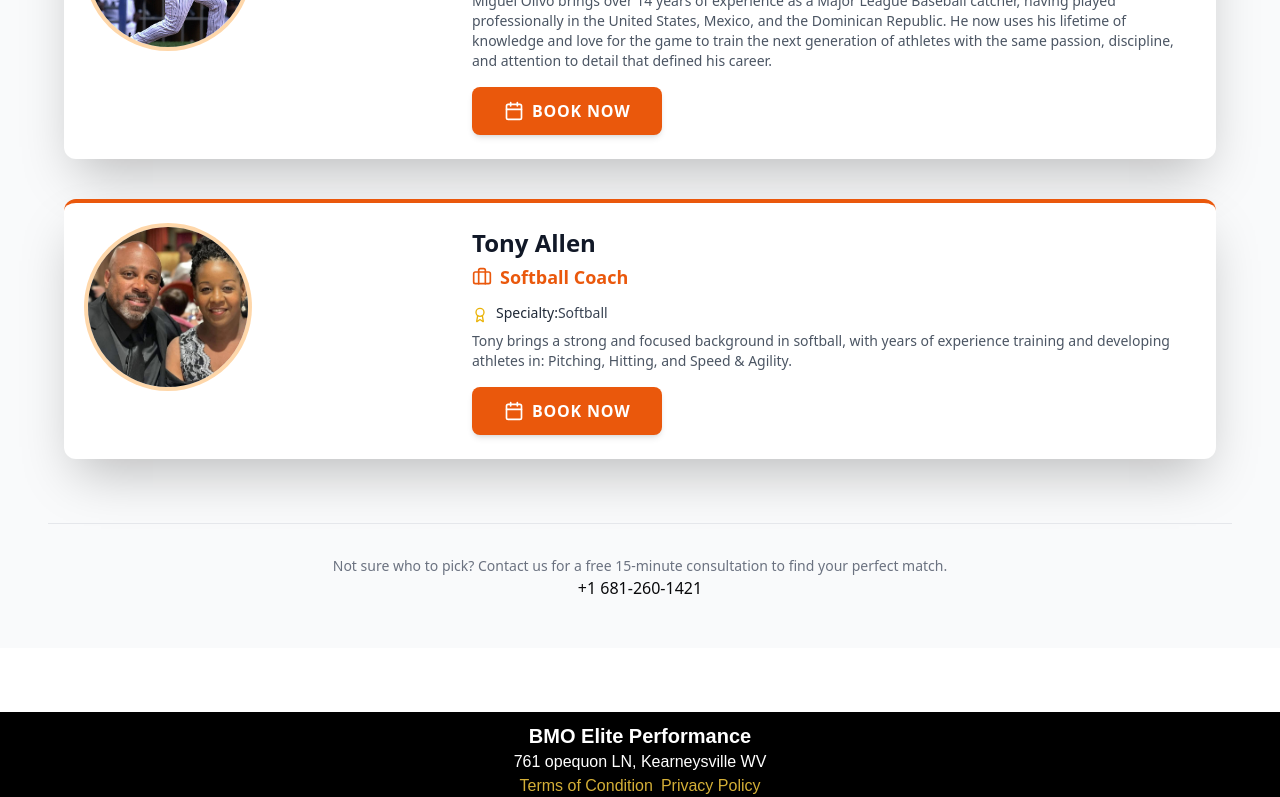
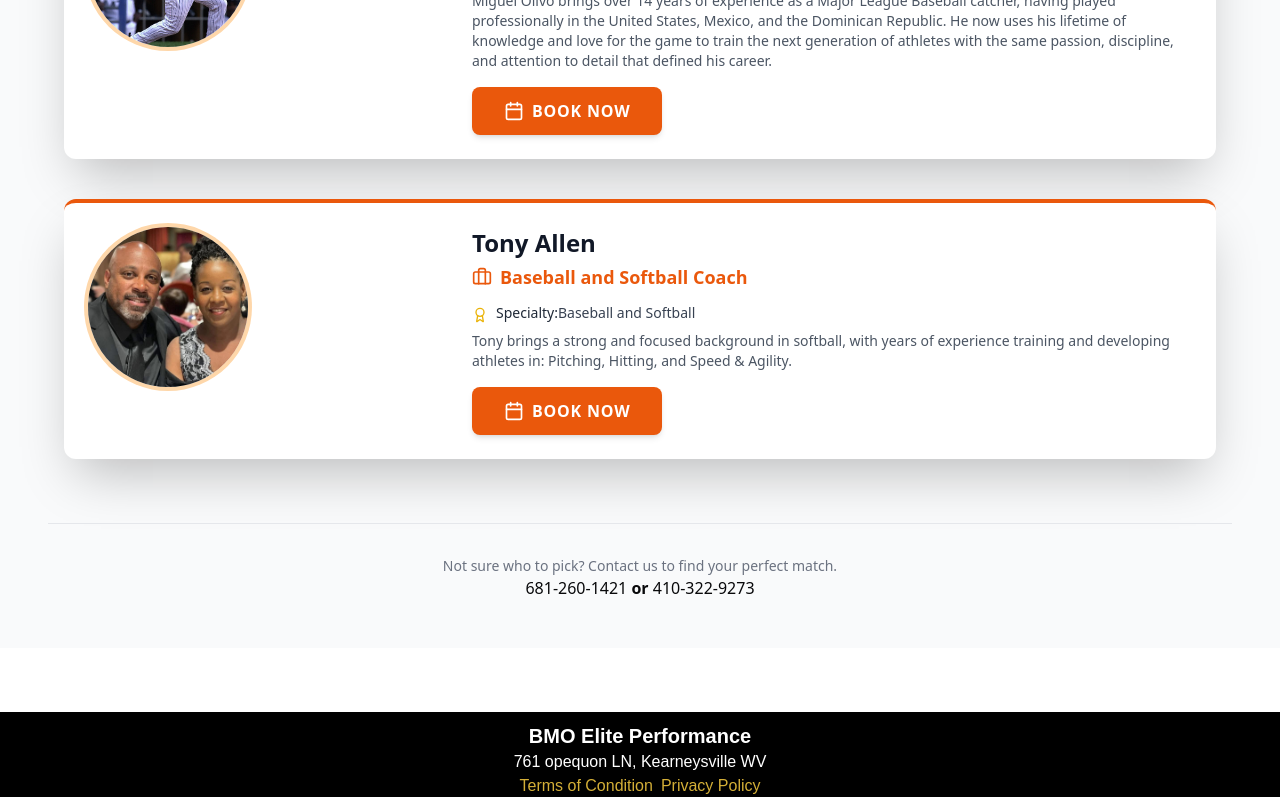
Before and after one commit to onepeso/bmo, a Next.js app: page /booking in a window 1280 px wide. Shown: the part 465-1262 px from the top of the page. Built offline with nearby package versions, Linux system fonts and the light colour scheme.

Commit message:
Added Francisca # and Better Coach Desc for Tony

```diff
--- a/app/booking/page.tsx
+++ b/app/booking/page.tsx
@@ -1,7 +1,7 @@
 'use client'
 
 import React from 'react';
-import { Award, Calendar, Briefcase } from 'lucide-react';
+import { Award, Calendar, Briefcase,PhoneCallIcon } from 'lucide-react';
 
 /**
  * Placeholder data for the coaches.
@@ -33,8 +33,8 @@ const COACHES_DATA = [
   {
     id: 2,
     name: "Tony Allen",
-    title: "Softball Coach",
-    specialty: "Softball",
+    title: "Baseball and Softball Coach",
+    specialty: "Baseball and Softball",
     bio: "Tony brings a strong and focused background in softball, with years of experience training and developing athletes in: Pitching, Hitting, and Speed & Agility.",
     imageUrl: "/images/tonyallen.webp",
     bookLink: "https://aandtathletictraining.setmore.com/book?step=time-slot&products=s95b03081fdc460a143e7fc96d13ac1881765204e&type=service&staff=ra7c3031d2565a742479c5c21769ac6190b26f2de-d&staffSelected=true"
@@ -143,9 +143,10 @@ const BookingPage = () => {
       {/* Footer/CTA Section (Semantic Enhancement) */}
       <footer className="mt-16 pt-8 border-t border-gray-200 text-center">
         <p className="text-sm text-gray-500">
-          Not sure who to pick? Contact us for a free 15-minute consultation to find your perfect match.
+          Not sure who to pick? Contact us to find your perfect match.
         </p>
-        <p>+1 681-260-1421</p>
+
+        <p> 681-260-1421 <span className='font-bold'>or</span> 410-322-9273</p>
       </footer>
     </main>
   );
```
